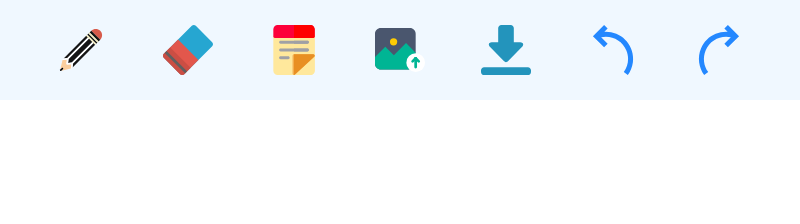
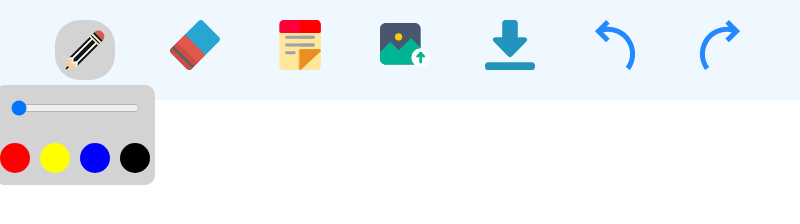
Before and after one commit to zaid5548/Dev_10Nov, an Electron app: page WhiteBoard_Clone/index.html in a window 800 px wide. Both pictures are taken after a click on the element 81 px from the left and 50 px from the top of the page. Drawn offline with Linux system fonts and the light colour scheme.

Commit message:
White Board/TODO List/Facts

```diff
--- a/WhiteBoard_Clone/index.html
+++ b/WhiteBoard_Clone/index.html
@@ -10,11 +10,23 @@
     <!-- <h1>WhiteBoard Application</h1> -->
     <div class="tools">
         <div class="toolbox">
-            <div class="tool">
-                <img src="./resources-master/resources-master/NewIcons/Black_Pencil.svg" alt="">
+            <div class="tool active-tool" id="pencil">
+                <img id='pencil' src="./resources-master/resources-master/NewIcons/Black_Pencil.svg" alt="">
+                <div class="tool-options hide" id="pencil-options">
+                    <input type="range" name="" id="pencilSize" value="1" min="1" max="40">
+                    <div class="pencil-colors">
+                        <div class="red"></div>
+                        <div class="yellow"></div>
+                        <div class="blue"></div>
+                        <div class="black"></div>
+                    </div>
+                </div>
             </div>
-            <div class="tool">
+            <div class="tool" id="eraser">
                 <img src="./resources-master/resources-master/NewIcons/Eraser.svg" alt="">
+                <div class="tool-options hide" id="eraser-options">
+                    <input type="range" name="" id="eraserSize" value="1" min="1" max="40">
+                </div>
             </div>
             <div class="tool">
                 <img src="./resources-master/resources-master/NewIcons/StickyNote.svg" alt="">
@@ -40,4 +52,5 @@
 </body>
 <script src="./script.js"></script>
 <script src="./tools.js"></script>
+<script src="./sticky.js"></script>
 </html>
--- a/WhiteBoard_Clone/style.css
+++ b/WhiteBoard_Clone/style.css
@@ -1,38 +1,91 @@
-*{
+* {
     box-sizing: border-box;
   }
 
-body,html{
-    margin:0px;
+  body,
+  html {
+    margin: 0px;
   }
 
-
-.tools{
+  .tools {
     background: aliceblue;
     height: 100px;
     display: flex;
     align-items: center;
   }
 
-.content{
+  .content {
     height: calc(100vh - 100px);
     background: white;
   }
 
-#canvas{
-
+  #canvas {
+    /* height: 100%;
+      width: 100%;
+      background: cadetblue; */
   }
 
-.toolbox{
+  .toolbox {
     display: flex;
     justify-content: space-evenly;
     width: 100%;
   }
-
-.tool{
+  .tool {
+    position: relative;
     height: 50px;
   }
-
-.tool img{
+  .tool img {
     height: 100%;
   }
+  .red {
+    background: red;
+  }
+  .yellow {
+    background: yellow;
+  }
+  .blue {
+    background: blue;
+  }
+  .black {
+    background: black;
+  }
+
+  .tool-options {
+    height: 100px;
+    width: 160px;
+    /* border: 1px solid; */
+    position: absolute;
+    background: lightgray;
+    border-radius: 10px;
+    top: 65px;
+    left: -60px;
+    display: flex;
+    flex-direction: column;
+    justify-content: space-around;
+    align-items: center;
+  }
+
+  .pencil-colors {
+    display: flex;
+    width: 100%;
+    justify-content: space-around;
+  }
+
+  .pencil-colors div {
+    height: 30px;
+    width: 30px;
+    border-radius: 20px;
+  }
+
+
+
+  .hide{
+      display: none;
+  }
+
+  .active-tool{
+      background: lightgray;
+      height: 60px;
+      padding: 7px;
+      border-radius: 25px;
+  }
--- a/WhiteBoard_Clone/tools.js
+++ b/WhiteBoard_Clone/tools.js
@@ -1,8 +1,46 @@
 let undo = document.querySelector("#undo");
 let redo = document.querySelector("#redo");
 
+let pencil=document.querySelector("#pencil");
+let eraser=document.querySelector("#eraser");
+
+let pencilOptions=document.querySelector("#pencil-options");
+let eraserOptions=document.querySelector("#eraser-options");
+
+// ctx.lineWidth=40;
+
+let activeTool="pencil";
+
+pencil.addEventListener("click",function(){
+    if(!pencil.classList.contains("active-tool")){
+        eraser.classList.remove("active-tool");
+        eraserOptions.classList.add("hide");
+        pencil.classList.add("active-tool");
+        ctx.strokeStyle="black";
+    }else{
+        if(pencilOptions.classList.contains("hide")){
+            pencilOptions.classList.remove("hide");
+        }else{
+            pencilOptions.classList.add("hide");
+        }
+    }
+})
 
 
+eraser.addEventListener("click",function(){
+    if(!eraser.classList.contains("active-tool")){
+        pencil.classList.remove("active-tool");
+        pencilOptions.classList.add("hide");
+        eraser.classList.add("active-tool");
+        ctx.strokeStyle="white";
+    }else{
+        if(eraserOptions.classList.contains("hide")){
+            eraserOptions.classList.remove("hide");
+        }else{
+            eraserOptions.classList.add("hide");
+        }
+    }
+})
 
 undo.addEventListener("click", function () {
   // you will get the latest line
```
Also changed, not shown: WhiteBoard_Clone/facts/index.html (added, +19 -0 lines), WhiteBoard_Clone/facts/script.js (added, +56 -0 lines), WhiteBoard_Clone/sticky.js (added). Lines whose indentation alone changed are shown as unchanged.
